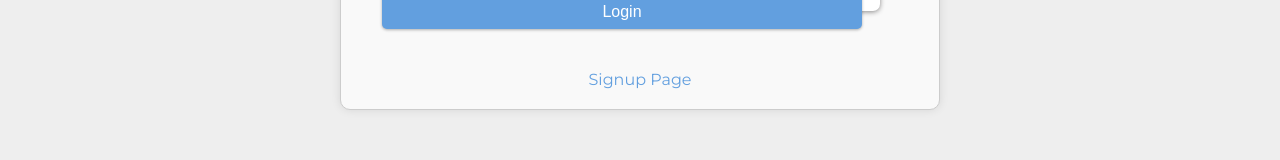
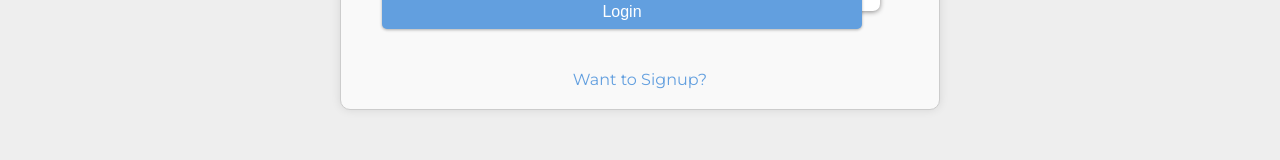
Before and after one commit to anuraggoud16/Memory-Tinkles-Realtime-Fullstack-app, a React (Create React App) app in the folder client/: page /login in a window 1280 px wide. Shown: the part 378-538 px from the top of the page. Built offline with nearby package versions, Linux system fonts and the light colour scheme; a web font is replaced by a local one.

Commit message:
Update Login.jsx

```diff
--- a/client/src/Components/Login.jsx
+++ b/client/src/Components/Login.jsx
@@ -51,7 +51,7 @@ function Login() {
                 <button type="submit">Login</button>
             </form>
             <br />
-            <Link to="/" className="signup-link">Signup Page</Link>
+            <Link to="/" className="signup-link">Want to Signup?</Link>
         </div>
     );
 }
```
